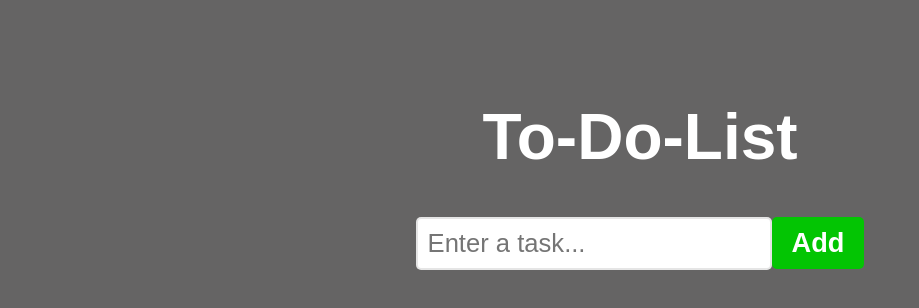
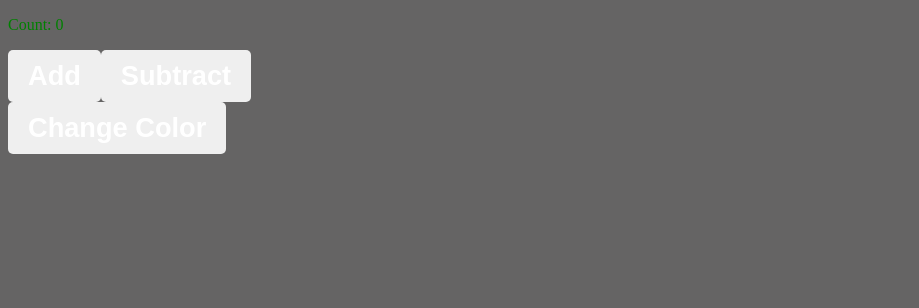
Before and after one commit to megumi-seki/react-full-course, a React (Vite) app: page / in a window 1280 px wide. Shown: the top 308 px of the page, without its empty margins (0-919 px from the left). Built offline with nearby package versions, Linux system fonts and the light colour scheme.

Commit message:
learn useEffect() hook 1st example

```diff
--- a/src/App.jsx
+++ b/src/App.jsx
@@ -1,7 +1,7 @@
-import ToDoList from "./ToDoList";
+import MyComponent from "./MyComponent";
 
 function App() {
-  return(<ToDoList/>);
+  return(<MyComponent/>);
 }
 
 export default App
--- /dev/null
+++ b/src/MyComponent.jsx
@@ -0,0 +1,56 @@
+// useEffect() = React Hook that tells React DO SOME CODE WHEN (pick one):
+//               This component re-renders
+//               This component mounts
+//               The state of a vale changes
+
+// useEffect(function, [dependencies])
+
+// 1. useEffect(() => {})           // Runs after every re-render
+// 2. useEffect(() => {}, [])       // Runs only on mount
+// 3. useEffect(() => {}, [value])  // Runs on mount + when value changes
+
+// USES
+// #1 Event Listeners
+// #2 DOM manipulation
+// #3 Subscriptions (real-time updates)
+// #4 Fetching Data from an API
+// #5 Clean up when a component unmounts
+
+import React, {useState, useEffect} from "react";
+
+function MyComponent() {
+
+    const [count, setCount] = useState(0);
+    const [color, setCOlor] = useState("green")
+
+    useEffect(() => {
+        document.title = `Count: ${count} ${color}`;
+
+        return() => {
+            // SOME CLEANUP CODE
+        }
+    }, [count, color]);
+
+    function addCount() {
+        setCount(c => c + 1)
+    }
+
+    function subtractCount() {
+        setCount(c => c - 1)
+    }
+
+    function changeColor() {
+        setCOlor(c => c === "green" ? "red" : "green")
+    }
+
+    return(
+        <>
+            <p style={{color: color}}>Count: {count}</p>
+            <button onClick={addCount}>Add</button>
+            <button onClick={subtractCount}>Subtract</button><br/>
+            <button onClick={changeColor}>Change Color</button>
+        </>
+    );
+}
+
+export default MyComponent
```
